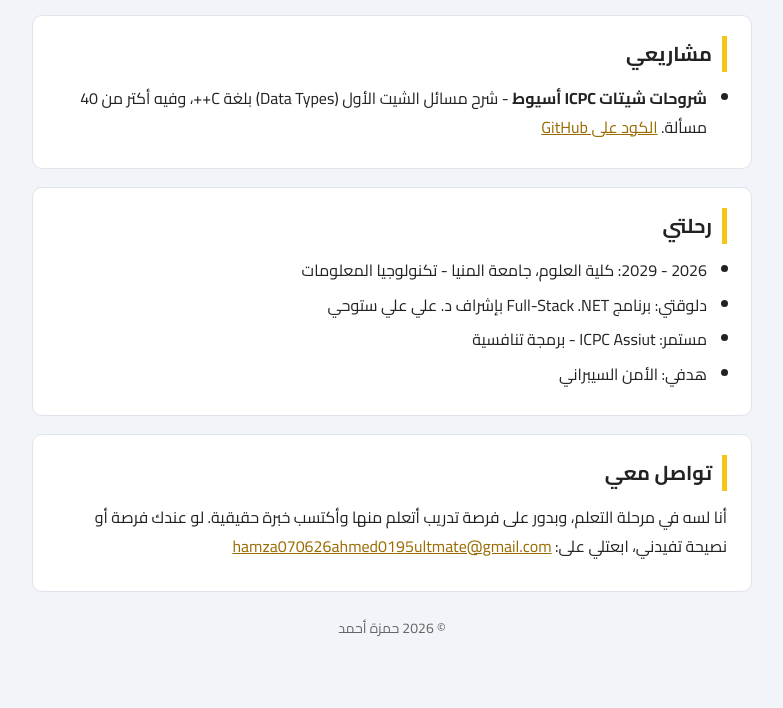
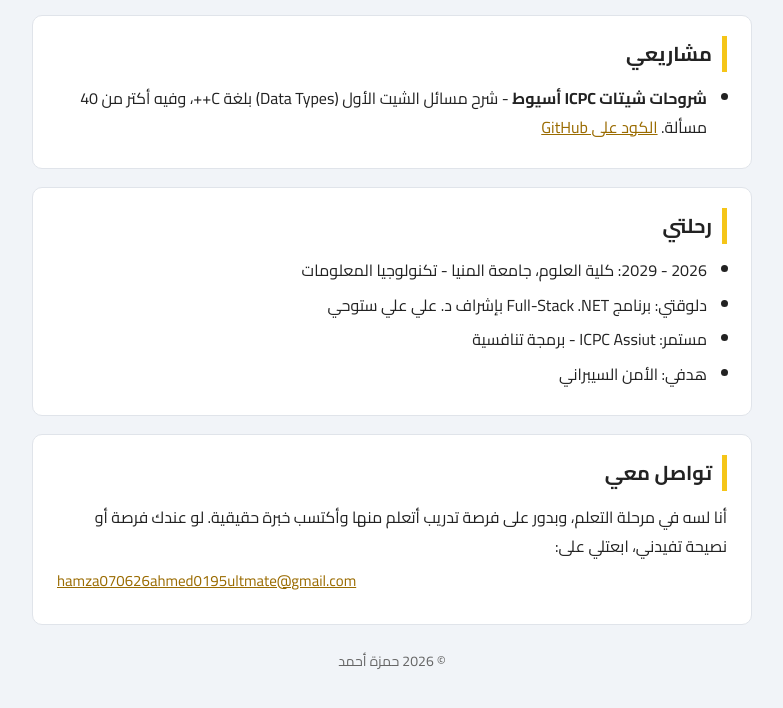
Before and after one commit to hamza-ahmed26/hamza-ahmed26.github.io, a plain HTML site: page index.html in a window 1280 px wide. Shown: the part 1065-1773 px from the top of the page, without its empty margins (248-1031 px from the left). Before the commit the page ends 1750 px from the top, so only its background shows below. Drawn offline with nearby package versions, Linux system fonts and the light colour scheme; no server answers.

Commit message:
Add email styling and update email link

```diff
--- a/index.html
+++ b/index.html
@@ -131,6 +131,15 @@
     ul.simple { padding-right: 20px; margin: 0; }
     ul.simple li { margin-bottom: 6px; }
 
+    /* الإيميل طويل فلازم يلف على الموبايل */
+    .email {
+      display: block;
+      margin-top: 6px;
+      overflow-wrap: anywhere;
+      word-break: break-all;
+      font-size: 15px;
+    }
+
     footer {
       text-align: center;
       color: var(--gray);
@@ -222,7 +231,7 @@
       <p>
         أنا لسه في مرحلة التعلم، وبدور على فرصة تدريب أتعلم منها وأكتسب خبرة حقيقية.
         لو عندك فرصة أو نصيحة تفيدني، ابعتلي على:
-        <a href="mailto:hamza070626ahmed0195ultmate@gmail.com" dir="ltr">hamza070626ahmed0195ultmate@gmail.com</a>
+        <a class="email" href="mailto:hamza070626ahmed0195ultmate@gmail.com" dir="ltr">hamza070626ahmed0195ultmate@gmail.com</a>
       </p>
     </section>
 
```
